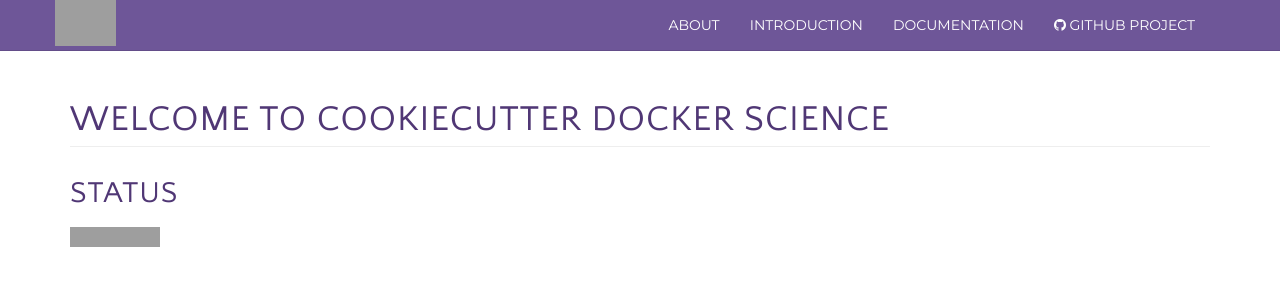
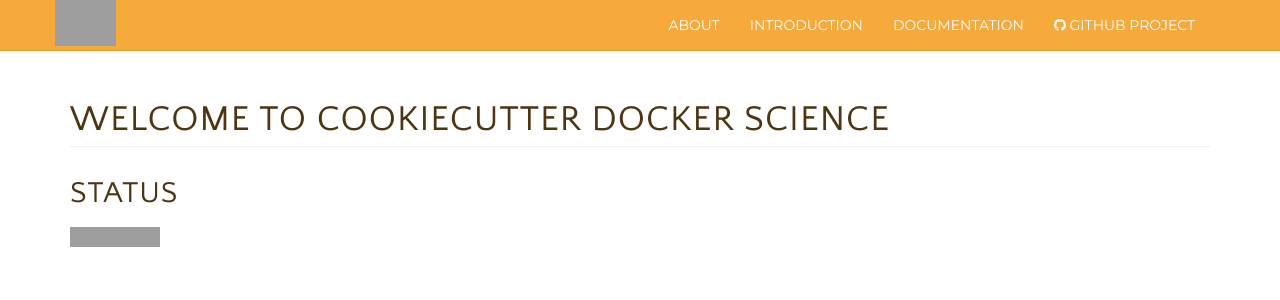
Before and after one commit to docker-science/docker-science.github.io, a Jekyll site: the page built from index.md, in a window 1280 px wide. Shown: the top 300 px of the page. Built offline with Jekyll 4.4.1, drawn with Linux system fonts in a browser that asks for light colours; grey boxes are pictures that could not be loaded.

Commit message:
Change colors

```diff
--- a/_includes/head.html
+++ b/_includes/head.html
@@ -1,5 +1,5 @@
 <head>
-  <link href="http://gmpg.org/xfn/11" rel="profile">
+  <link href="https://gmpg.org/xfn/11" rel="profile">
   <meta http-equiv="content-type" content="text/html; charset=utf-8">
 
   <!-- Enable responsiveness on mobile devices-->
--- a/resources/css/docker-science.css
+++ b/resources/css/docker-science.css
@@ -28,10 +28,11 @@ h6 {
   /*font-family: "PT Sans", "Helvetica Neue", Helvetica, Arial, sans-serif;*/
   font-weight: 500;
   letter-spacing: 1px;
-  color: #503775;
+  color: #4D3512;
 }
 
 a {
+  color: #80591F;
   -webkit-transition: all .2s ease-in-out;
   -moz-transition: all .2s ease-in-out;
   transition: all .2s ease-in-out;
@@ -40,7 +41,7 @@ a {
 a:hover,
 a:focus {
   text-decoration: none;
-  color: #1d9b6c;
+  color: #825B1F;
 }
 
 table {
@@ -63,7 +64,7 @@ table {
   margin-bottom: 0;
   text-transform: uppercase;
   font-family: Montserrat, "Helvetica Neue", Helvetica, Arial, sans-serif;
-  background-color: #6E5698;
+  background-color: #F5AA3B;
   border: none;
   border-width: 0 0 0 0;
   border-bottom: solid 1px rgba(0,0,0, 0.1);
@@ -197,7 +198,7 @@ img::-moz-selection {
   height: 100%;
   overflow-x: hidden;
   overflow-y: auto;
-  background-color: #f7f3f9;
+  background-color: #F5EBDC;
   -webkit-transition: all 0.5s ease;
   -moz-transition: all 0.5s ease;
   -o-transition: all 0.5s ease;
@@ -279,7 +280,7 @@ a.anchor {
 
 .anchorific li.active > a {
   font-weight: bold;
-  color: #69499a;
+  color: #F5AA3B;
 }
 
 .anchorific li.active > ul {
```
